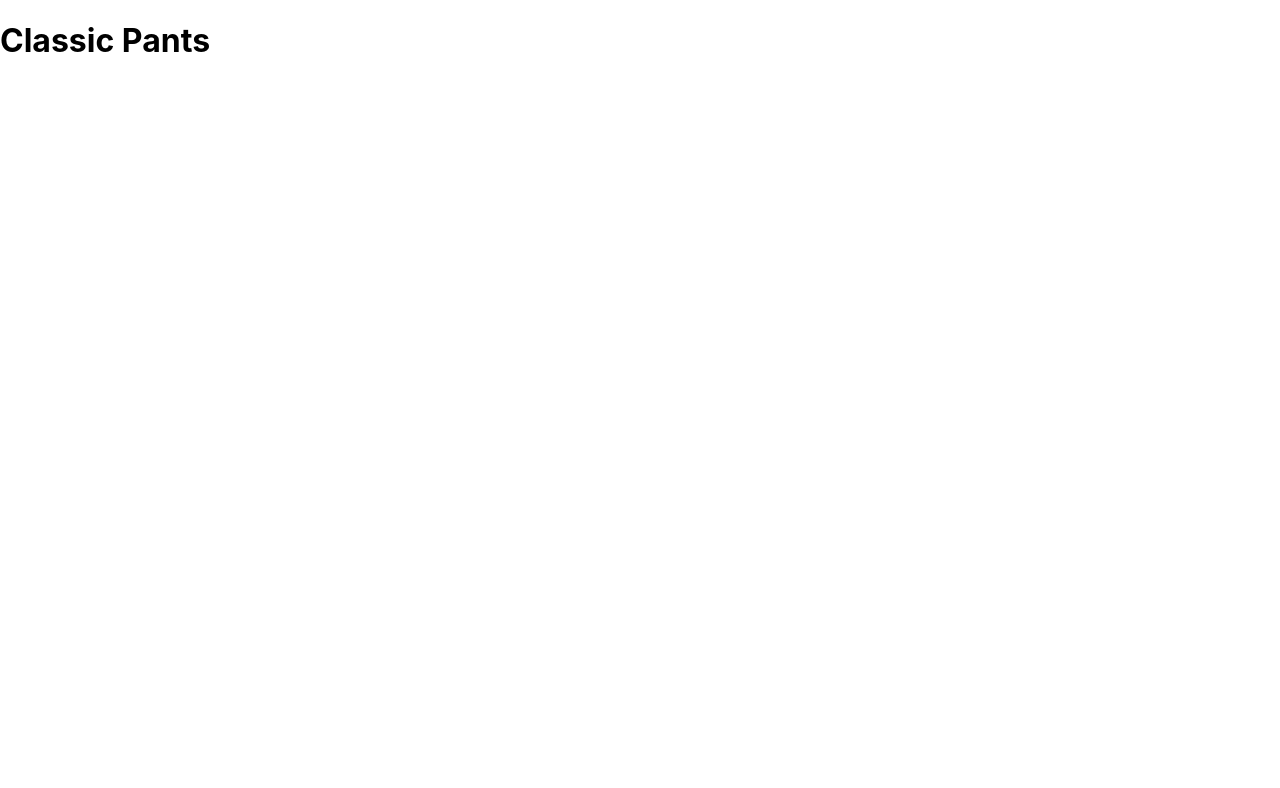
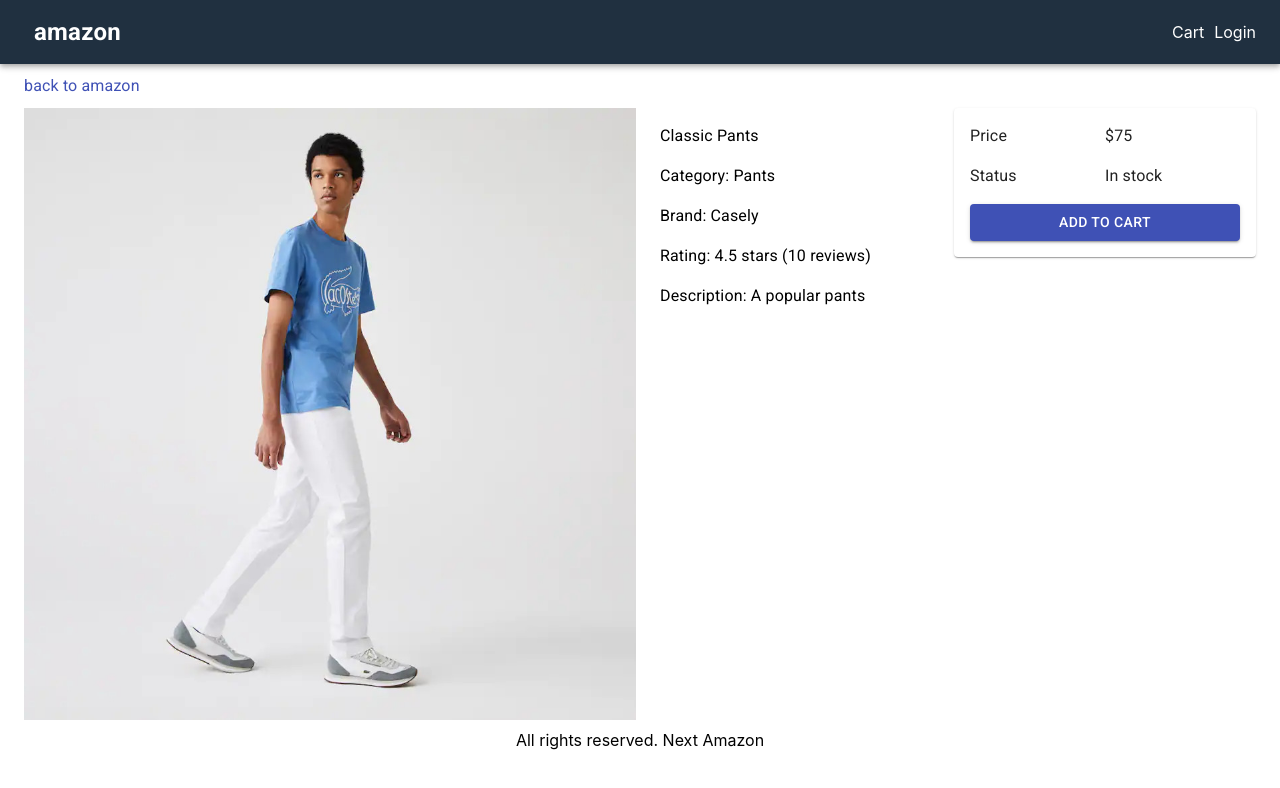
Before and after one commit to SakhawatHossain55/next__amazon, a Next.js app: page /product/classic-pants in a window 1280 px wide. Shown: the top 788 px of the page. Built offline with nearby package versions, Linux system fonts and the light colour scheme.

Commit message:
[ADD] single page

```diff
--- a/components/Layout.js
+++ b/components/Layout.js
@@ -10,13 +10,14 @@
 } from "@material-ui/core";
 import useStyles from "../utils/styles";
 
-export default function Layout({ children }) {
+export default function Layout({ children, title, description }) {
   const classes = useStyles();
 
   return (
     <div>
       <Head>
-        <title>Next Amazon</title>
+        <title>{title ? `${title} - Next Amazon` : "Next Amazon"}</title>
+        {description && <meta name="description" content={description}></meta>}
       </Head>
       <AppBar position="static" className={classes.navbar}>
         <Toolbar>
--- a/pages/product/[slug].js
+++ b/pages/product/[slug].js
@@ -1,8 +1,22 @@
+import {
+    Button,
+  Card,
+  Grid,
+  Link,
+  List,
+  ListItem,
+  Typography,
+} from "@material-ui/core";
+import NextLink from "next/link";
 import { useRouter } from "next/router";
 import React from "react";
+import Image from "next/image";
+import Layout from "../../components/Layout";
 import data from "../../utils/data";
+import useStyles from "../../utils/styles";
 
 export default function Product() {
+  const classes = useStyles();
   const router = useRouter();
   const { slug } = router.query;
   const product = data.products.find((a) => a.slug === slug);
@@ -10,8 +24,77 @@
     return <div>Product not found</div>;
   }
   return (
-    <div>
-      <h1>{product.name}</h1>
-    </div>
+    <Layout title={product.name} description={product.description}>
+      <div className={classes.section}>
+        <NextLink href="/" passHref>
+          <Link>
+            <Typography>back to amazon</Typography>
+          </Link>
+        </NextLink>
+      </div>
+      <Grid container spacing={1}>
+        <Grid item md={6} xs={12}>
+          <Image
+            src={product.image}
+            alt={product.name}
+            width={640}
+            height={640}
+            layout="responsive"
+          />
+        </Grid>
+        <Grid item md={3} xs={12}>
+          <List>
+            <ListItem>
+              <Typography component="h1">
+                {product.name}
+              </Typography>
+            </ListItem>
+            <ListItem>
+              <Typography>Category: {product.category}</Typography>
+            </ListItem>
+            <ListItem>
+              <Typography>Brand: {product.brand}</Typography>
+            </ListItem>
+            <ListItem>
+              <Typography>
+                Rating: {product.rating} stars ({product.numReviews} reviews)
+              </Typography>
+            </ListItem>
+            <ListItem>
+              <Typography> Description: {product.description}</Typography>
+            </ListItem>
+          </List>
+        </Grid>
+        <Grid item md={3} xs={12}>
+          <Card>
+            <List>
+              <ListItem>
+                <Grid container>
+                  <Grid item xs={6}>
+                    <Typography>Price</Typography>
+                  </Grid>
+                  <Grid item xs={6}>
+                    <Typography>${product.price}</Typography>
+                  </Grid>
+                </Grid>
+              </ListItem>
+              <ListItem>
+                <Grid container>
+                  <Grid item xs={6}>
+                    <Typography>Status</Typography>
+                  </Grid>
+                  <Grid item xs={6}>
+                    <Typography>{product.countInStock > 0 ? 'In stock' : 'Unavailable'}</Typography>
+                  </Grid>
+                </Grid>
+              </ListItem>
+              <ListItem>
+                  <Button fullWidth variant="contained" color="primary" >Add to cart</Button>
+              </ListItem>
+            </List>
+          </Card>
+        </Grid>
+      </Grid>
+    </Layout>
   );
 }
--- a/utils/styles.js
+++ b/utils/styles.js
@@ -22,7 +22,14 @@
     minHeight: "80vh",
   },
   footer: {
+    marginTop: 10,
+    marginBottom: 10,
     textAlign: "center",
+  },
+
+  section: {
+    marginTop: 10,
+    marginBottom: 10,
   },
 });
 
```
